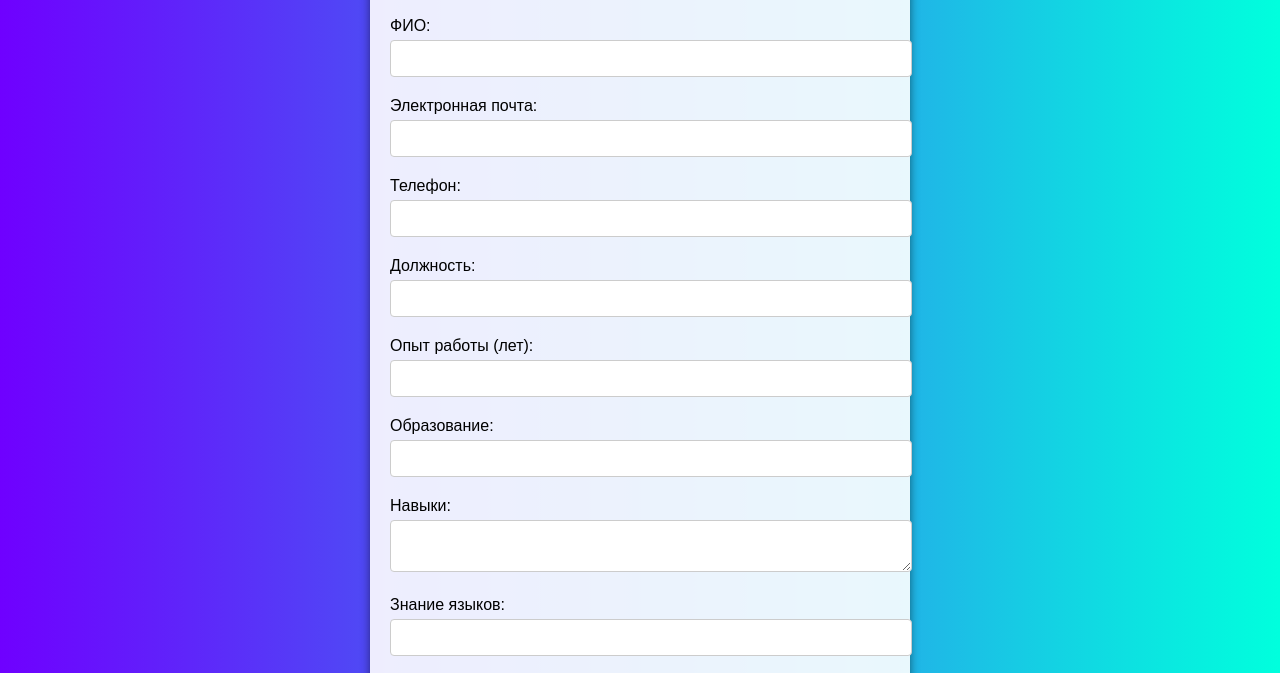
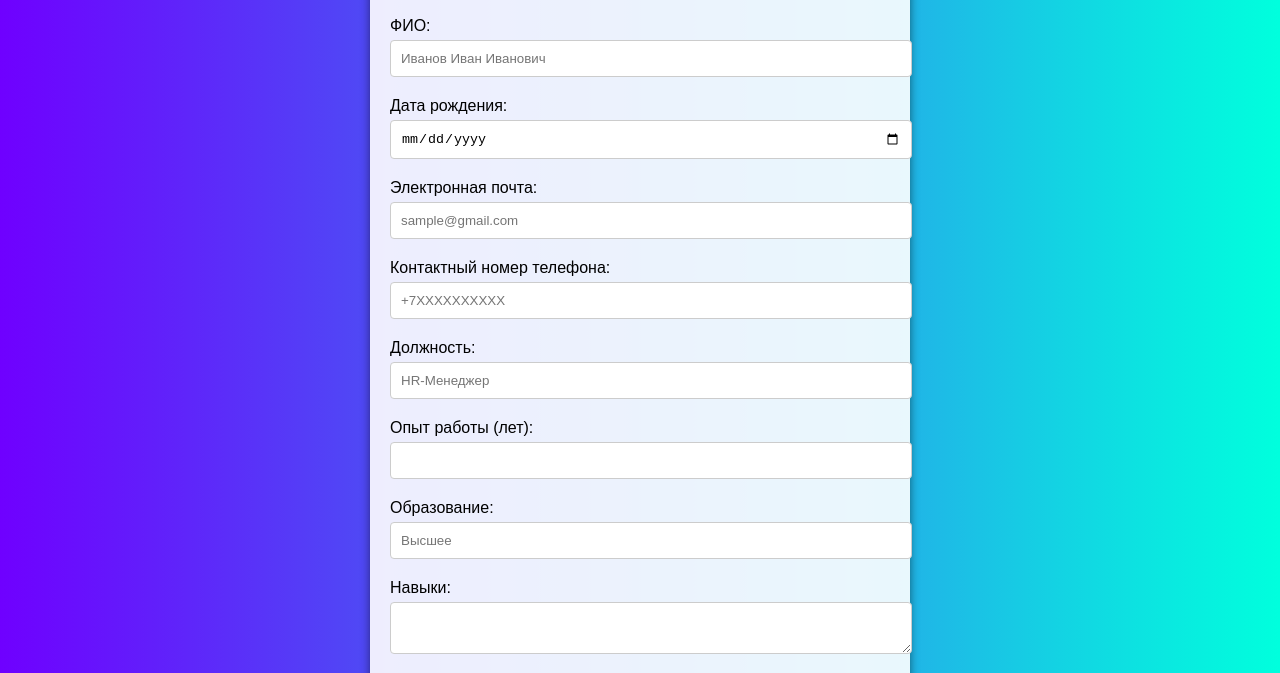
Before and after one commit to BS1lent/computergenerations, a plain HTML site: page index.html in a window 1280 px wide. Shown: the part 99-772 px from the top of the page. Drawn offline with Linux system fonts and the light colour scheme.

Commit message:
Update index.html

```diff
--- a/index.html
+++ b/index.html
@@ -11,22 +11,25 @@
         <h2>Анкета для трудоустройства</h2>
         <form id="employment-form">
             <label for="fullName">ФИО:</label>
-            <input type="text" id="fullName" required>
+            <input type="text" id="fullName" required placeholder="Иванов Иван Иванович">
+
+            <label for="birthDate">Дата рождения:</label>
+            <input type="date" id="birthDate" required>
 
             <label for="email">Электронная почта:</label>
-            <input type="email" id="email" required>
+            <input type="text" id="email" required placeholder="sample@gmail.com">
 
-            <label for="phone">Телефон:</label>
-            <input type="tel" id="phone" required>
+            <label for="phone">Контактный номер телефона:</label>
+            <input type="text" id="phone" required placeholder="+7XXXXXXXXXX">
 
             <label for="position">Должность:</label>
-            <input type="text" id="position" required>
+            <input type="text" id="position" required placeholder="HR-Менеджер">
 
             <label for="experience">Опыт работы (лет):</label>
             <input type="number" id="experience" required>
 
             <label for="education">Образование:</label>
-            <input type="text" id="education" required>
+            <input type="text" id="education" required placeholder="Высшее">
 
             <label for="skills">Навыки:</label>
             <textarea id="skills" required></textarea>
@@ -42,11 +45,6 @@
         <div id="confirmation" class="hidden">
             <h3>Подтверждение данных</h3>
             <div id="translated-output"></div>
-
-<style>
-
-</style>
-
             <button id="confirm-btn">Подтвердить данные</button>
             <button id="back-btn">Назад</button>
         </div>
```
